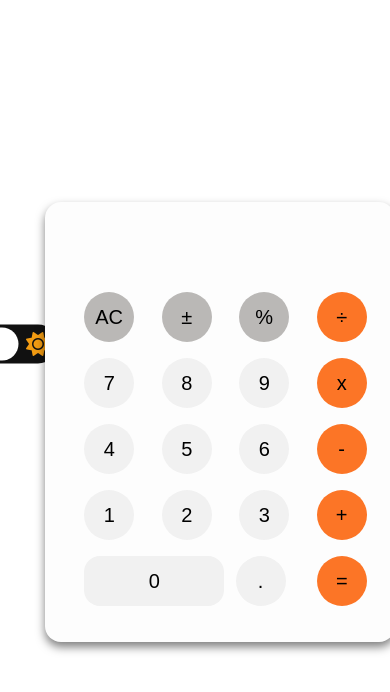
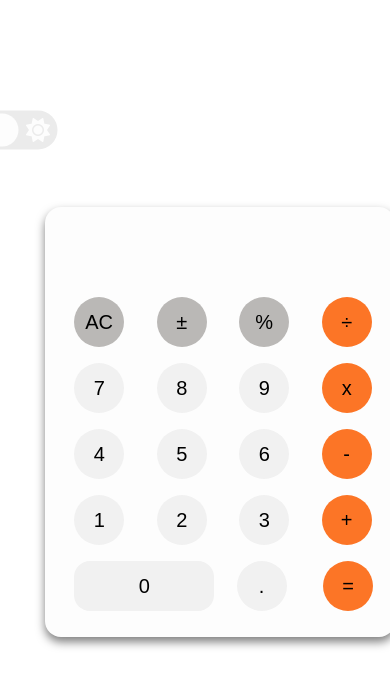
Before and after one commit to EmersonJesus/Calculadora, a plain HTML site: page index.html in a window 390 px wide. Drawn offline with Linux system fonts and the light colour scheme.

Commit message:
new toggle color

```diff
--- a/css/styles.css
+++ b/css/styles.css
@@ -13,6 +13,7 @@
     --number-color: #000;
     --current-operand-color: #000;
     --previous-operand-color: #555;
+    --label-color: #ebebeb;
 }
 
 .dark-mode:root{
@@ -23,6 +24,7 @@
     --number-color: #fff;
     --current-operand-color: #fff;
     --previous-operand-color: #fdfdfd;
+    --label-color: #111;
 }
 
 body {
@@ -126,7 +128,7 @@ body {
 }
 
 .label {
-    background-color: #111;
+    background-color: var(--label-color);
     border-radius: 50px;
     cursor: pointer;
     display: flex;
@@ -140,7 +142,7 @@ body {
 }
 
 .label  .ball {
-    background-color: #fff;
+    background-color: #fdfdfd;
     border-radius: 50%;
     position: absolute;
     top: 2px;
@@ -157,9 +159,21 @@ body {
 }
 
 .fa-moon {
-    color: #f1c40f;
+    color: #555;
 }
 
 .fa-sun {
-    color: #f39c12;
+    color: #fdfdfd;
 }
+
+@media (max-width: 450px) {
+    .toggle {
+        margin: 0;
+        padding: 0;
+        margin-bottom: 150%;
+    }
+
+    .calculator {
+        padding: 10px 10px 10px;
+    }
+}
```
